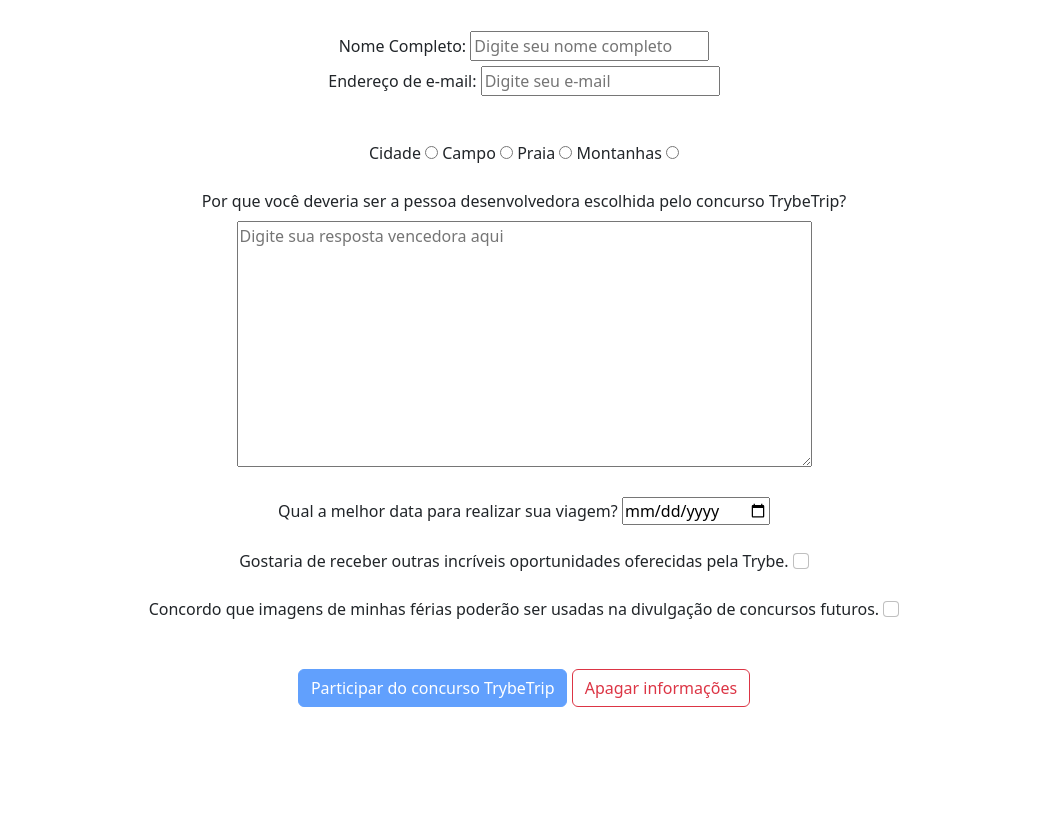
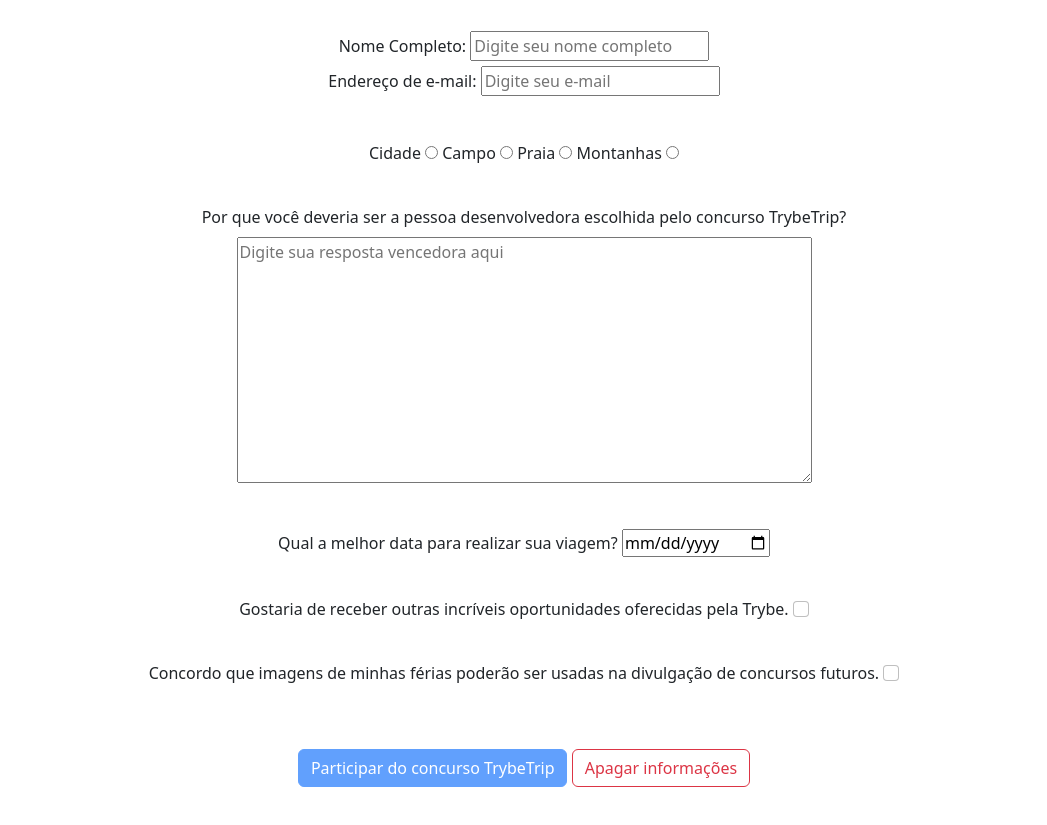
Before and after one commit to dandaramurad/trybe-exercicios, a plain HTML site: page dia-02-bibliotecas-javascript-frameworks/form.html in a window 1280 px wide. Shown: the part 89-914 px from the top of the page, without its empty margins (116-1163 px from the left). Before the commit the page ends 844 px from the top, so only its background shows below. Drawn offline with nearby package versions, Linux system fonts and the light colour scheme.

Commit message:
corrigindo class repetido

```diff
--- a/dia-02-bibliotecas-javascript-frameworks/form.html
+++ b/dia-02-bibliotecas-javascript-frameworks/form.html
@@ -20,7 +20,7 @@
         <input type="email" id="email" name="email" placeholder="Digite seu e-mail" maxlength="50" minlength="10" required></div>
         <br/>
 
-        <div class="text-center" class="mb-3"><label for="destination1">Cidade</label>
+        <div class="text-center mb-3"><label for="destination1">Cidade</label>
         <input type="radio" id="destination1" className="radios" name="destinations" value="Cidade" required>
 
         <label for="destination2">Campo</label>
@@ -33,20 +33,20 @@
         <input type="radio" id="destination4" className="radios" name="destinations" value="Montanhas" required></div>
         <br/>
 
-        <div class="text-center" class="mb-3"><label class="form-label" for="why">Por que você deveria ser a pessoa desenvolvedora escolhida pelo concurso TrybeTrip?</label>
+        <div class="text-center mb-3"><label class="form-label" for="why">Por que você deveria ser a pessoa desenvolvedora escolhida pelo concurso TrybeTrip?</label>
         <br/>
         <textarea name="why" id="why" cols="60" rows="10" placeholder="Digite sua resposta vencedora aqui"></textarea></div>
         <br/>
 
-        <div class="text-center" class="mb-3"><label for="date">Qual a melhor data para realizar sua viagem?</label>
+        <div class="text-center mb-3"><label for="date">Qual a melhor data para realizar sua viagem?</label>
         <input type="date" id="date"></div>
         <br/>
 
-        <div class="text-center" class="mb-3"><label for="promo">Gostaria de receber outras incríveis oportunidades oferecidas pela Trybe.</label>
+        <div class="text-center mb-3"><label for="promo">Gostaria de receber outras incríveis oportunidades oferecidas pela Trybe.</label>
         <input class="form-check-input" type="checkbox" name="promo" id="promo"></div>
         <br/>
 
-        <div class="text-center" class="mb-3"><label for="agreement">Concordo que imagens de minhas férias poderão ser usadas na divulgação de concursos futuros.</label>
+        <div class="text-center mb-3"><label for="agreement">Concordo que imagens de minhas férias poderão ser usadas na divulgação de concursos futuros.</label>
         <input class="form-check-input" type="checkbox" name="agreement" id="agreement" required></div>
       </fieldset>
 
```
